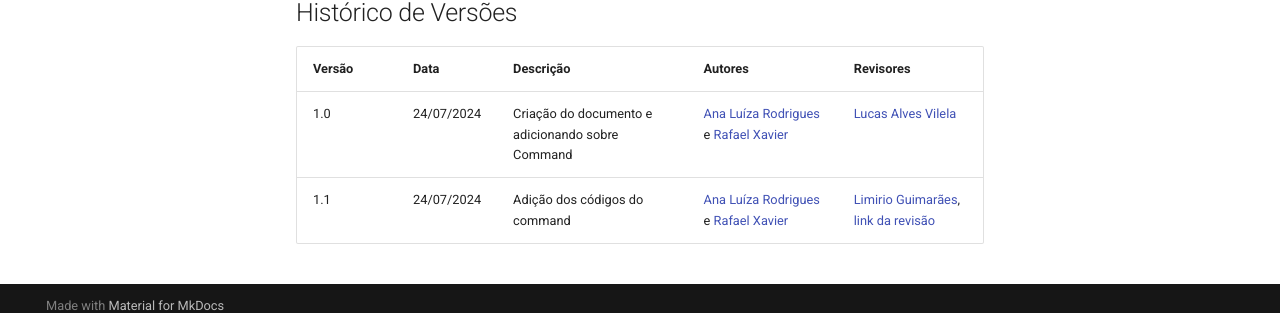
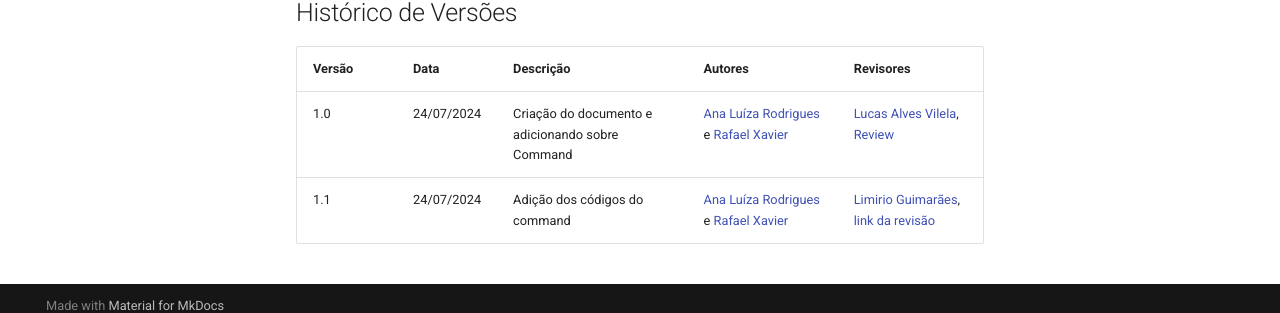
Before and after one commit to UnBArqDsw2024-1/2024.1_G2_My_Music, an MkDocs documentation site: the page built from docs/PadroesDeProjeto/GoFsComportamentais.md, in a window 1280 px wide and 900 px high, scrolled down 6998 px. Shown: the part 572-885 px from the top of the window. Built offline with MkDocs 1.6.1 and Material for MkDocs 9.7.7, drawn with Linux system fonts in a browser that asks for light colours.

Commit message:
Link do meu review do PR

```diff
--- a/docs/PadroesDeProjeto/GoFsComportamentais.md
+++ b/docs/PadroesDeProjeto/GoFsComportamentais.md
@@ -318,5 +318,5 @@
 
 | Versão | Data       | Descrição                                               | Autores                        | Revisores |
 | ------ | ---------- | ------------------------------------------------------- | ------------------------------ | --------- |
-| 1.0    | 24/07/2024 | Criação do documento e adicionando sobre Command |  [Ana Luíza Rodrigues](https://github.com/analuizargds) e [Rafael Xavier](https://github.com/rafaelxavierr) | [Lucas Alves Vilela](https://github.com/Lucas-AV) |
+| 1.0    | 24/07/2024 | Criação do documento e adicionando sobre Command |  [Ana Luíza Rodrigues](https://github.com/analuizargds) e [Rafael Xavier](https://github.com/rafaelxavierr) | [Lucas Alves Vilela](https://github.com/Lucas-AV), [Review](https://github.com/UnBArqDsw2024-1/2024.1_G2_My_Music/pull/67#pullrequestreview-2198004825) |
 | 1.1    | 24/07/2024 | Adição dos códigos do command |  [Ana Luíza Rodrigues](https://github.com/analuizargds) e [Rafael Xavier](https://github.com/rafaelxavierr) |   [Limirio Guimarães](https://github.com/LimirioGuimaraes), [link da revisão](https://github.com/UnBArqDsw2024-1/2024.1_G2_My_Music/pull/67#issuecomment-2249074364)   |
```
